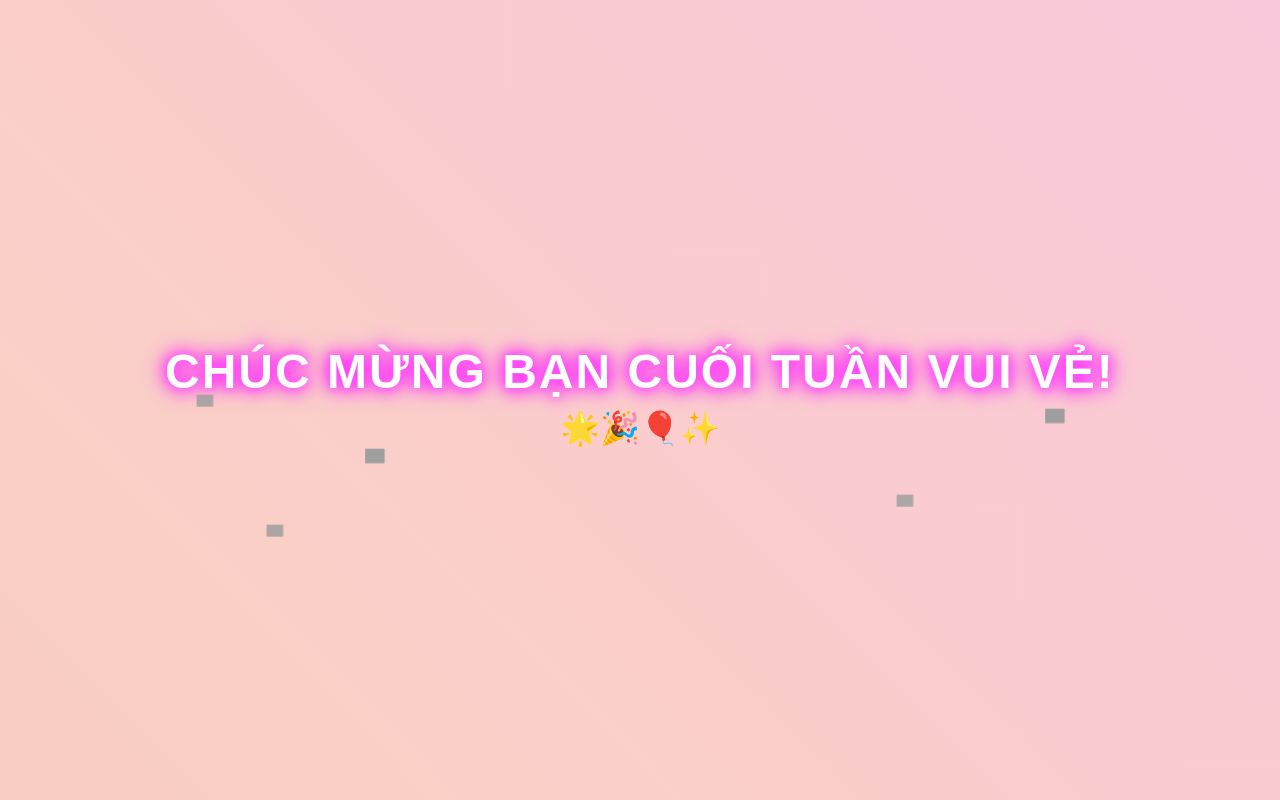
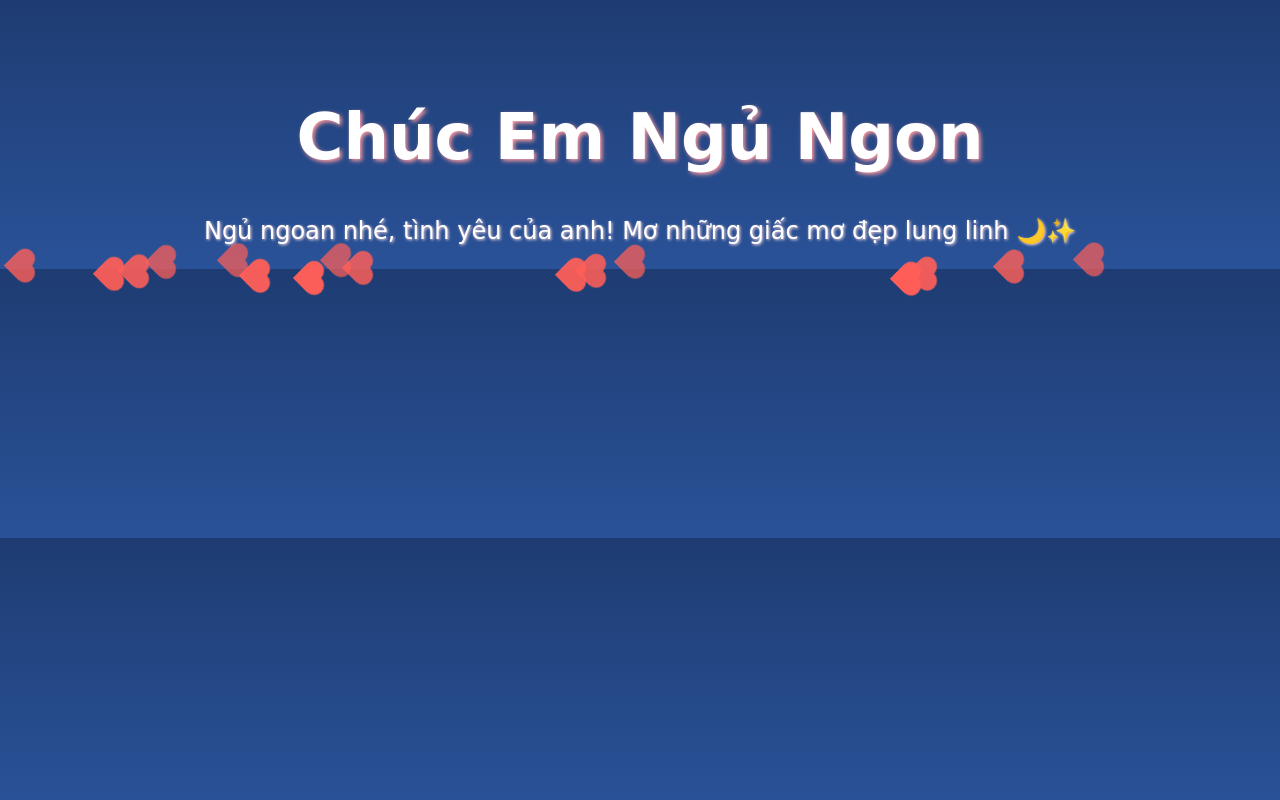
Before and after one commit to quanvan123/quanvan123.github.io, a plain HTML site: page index.html in a window 1280 px wide. Drawn offline with Linux system fonts and the light colour scheme; grey boxes are pictures that could not be loaded.

Commit message:
Update index.html

```diff
--- a/index.html
+++ b/index.html
@@ -1,112 +1,98 @@
 <!DOCTYPE html>
-<html lang="en">
+<html lang="vi">
   <head>
-    <meta charset="UTF-8">
-    <meta name="viewport" content="width=device-width, initial-scale=1.0">
-    <title>Chúc Mừng Cuối Tuần</title>
+    <meta charset="UTF-8" />
+    <meta name="viewport" content="width=device-width, initial-scale=1.0" />
+    <title>Chúc Em Ngủ Ngon</title>
     <style>
       body {
         margin: 0;
         padding: 0;
-            display: flex;
-            justify-content: center;
-            align-items: center;
-            min-height: 100vh;
-            background: linear-gradient(45deg, #ff9a9e, #fad0c4, #fbc2eb);
-            background-size: 300% 300%;
-            animation: bgAnimation 10s infinite alternate;
-            font-family: 'Arial', sans-serif;
+        background: linear-gradient(to bottom, #1e3c72, #2a5298);
+        font-family: "Brush Script MT", cursive;
+        color: white;
+        text-align: center;
         overflow: hidden;
       }
-
-        @keyframes bgAnimation {
-            0% { background-position: 0% 50%; }
-            100% { background-position: 100% 50%; }
+      h1 {
+        margin-top: 100px;
+        font-size: 4em;
+        text-shadow: 2px 2px 4px #ff9a9e;
+        opacity: 0;
+        animation: fadeIn 4s ease-in-out forwards;
       }
-
-        .container {
-            text-align: center;
-            position: relative;
+      p {
+        font-size: 1.5em;
+        margin-top: 20px;
+        text-shadow: 1px 1px 3px #ffdde1;
       }
-
-        .glitter-text {
-            font-size: 3rem;
-            font-weight: bold;
-            color: white;
-            letter-spacing: 2px;
-            text-transform: uppercase;
-            text-shadow: 0 0 5px #fff, 0 0 10px #ff00ff, 0 0 15px #ff00ff, 0 0 20px #ff00ff;
-            opacity: 0;
-            animation: fadeIn 3s ease-in-out forwards, sparkle 1.5s linear infinite;
-        }
-
-        @keyframes fadeIn {
-            0% { opacity: 0; transform: scale(0.8); }
-            100% { opacity: 1; transform: scale(1); }
-        }
-
-        @keyframes sparkle {
-            0%, 100% { text-shadow: 0 0 5px #fff, 0 0 10px #ff00ff, 0 0 15px #ff00ff; }
-            50% { text-shadow: 0 0 10px #ff00ff, 0 0 20px #ff00ff, 0 0 30px #ff00ff; }
-        }
-
-        .star {
+      .heart {
         position: absolute;
         width: 20px;
         height: 20px;
-            background: url('https://cdn-icons-png.flaticon.com/512/616/616554.png') no-repeat center/contain;
-            animation: floatStars 5s infinite;
+        background-color: #ff5e57;
+        transform: rotate(45deg);
+        animation: float 4s infinite;
       }
-
-        .star:nth-child(odd) {
-            animation-duration: 3s;
-            animation-delay: 1s;
+      .heart::before,
+      .heart::after {
+        content: "";
+        position: absolute;
+        width: 20px;
+        height: 20px;
+        background-color: #ff5e57;
+        border-radius: 50%;
       }
-
-        .star:nth-child(even) {
-            animation-duration: 4s;
-            animation-delay: 2s;
+      .heart::before {
+        top: -10px;
+        left: 0;
       }
-
-        @keyframes floatStars {
+      .heart::after {
+        left: 10px;
+        top: 0;
+      }
+      @keyframes float {
         0% {
-                transform: translateY(0) scale(0.8);
-                opacity: 0.8;
+          transform: translateY(0) rotate(45deg);
+          opacity: 1;
         }
         50% {
-                transform: translateY(-20px) scale(1);
+          transform: translateY(-20px) rotate(45deg);
+          opacity: 0.7;
+        }
+        100% {
+          transform: translateY(0) rotate(45deg);
           opacity: 1;
         }
+      }
+      @keyframes fadeIn {
+        0% {
+          opacity: 0;
+        }
         100% {
-                transform: translateY(0) scale(0.8);
-                opacity: 0.8;
+          opacity: 1;
         }
-        }
-
-        .emoji {
-            font-size: 2rem;
-            margin-top: 20px;
-            animation: bounce 2s infinite;
-        }
-
-        @keyframes bounce {
-            0%, 100% { transform: translateY(0); }
-            50% { transform: translateY(-10px); }
       }
     </style>
   </head>
   <body>
-    <div class="container">
-        <div class="glitter-text">Chúc Mừng Bạn Cuối Tuần Vui Vẻ!</div>
-        <!-- Các biểu tượng lấp lánh -->
-        <div class="star" style="top: 50px; left: 30px;"></div>
-        <div class="star" style="top: 120px; left: 200px;"></div>
-        <div class="star" style="top: 180px; left: 100px;"></div>
-        <div class="star" style="top: 80px; right: 50px;"></div>
-        <div class="star" style="top: 150px; right: 200px;"></div>
+    <h1>Chúc Em Ngủ Ngon</h1>
+    <p>Ngủ ngoan nhé, tình yêu của anh! Mơ những giấc mơ đẹp lung linh 🌙✨</p>
+    <div id="hearts"></div>
+    <script>
+      function createHeart() {
+        const heart = document.createElement("div");
+        heart.classList.add("heart");
+        heart.style.left = Math.random() * 100 + "vw";
+        heart.style.animationDuration = Math.random() * 2 + 3 + "s";
+        document.body.appendChild(heart);
 
-        <!-- Các biểu tượng emoji -->
-        <div class="emoji">🌟🎉🎈✨</div>
-    </div>
+        setTimeout(() => {
+          heart.remove();
+        }, 5000);
+      }
+
+      setInterval(createHeart, 300);
+    </script>
   </body>
 </html>
```
Lines whose indentation alone changed are shown as unchanged.
